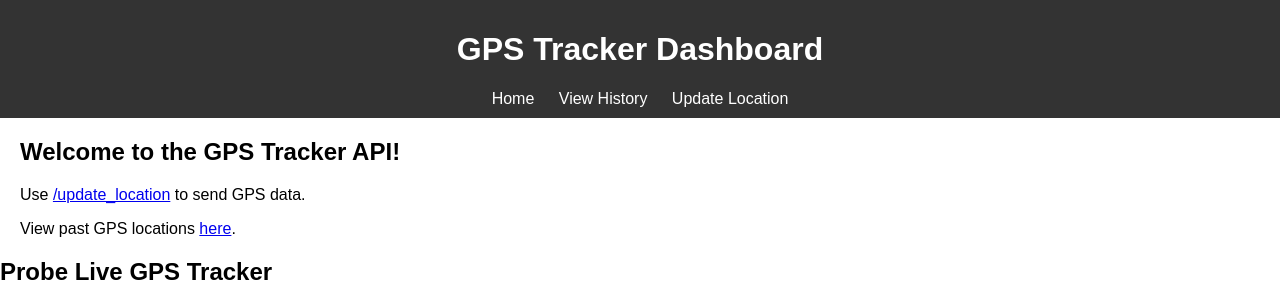
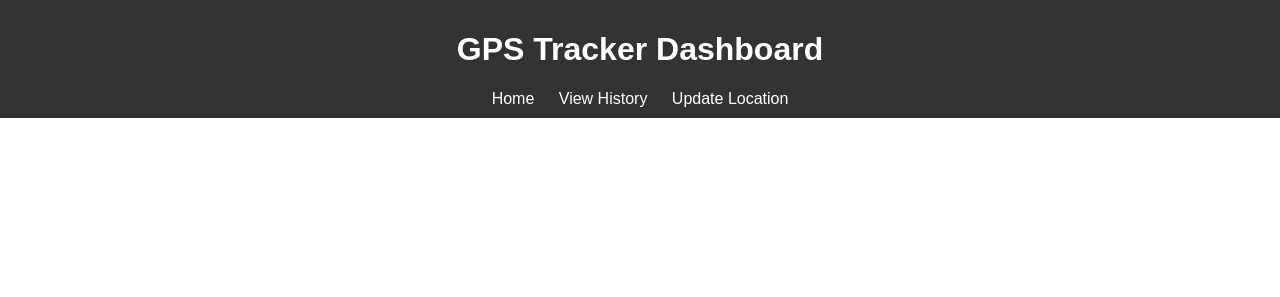
Before and after one commit to Henog123/buoy, a Flask app: page / in a window 1280 px wide. Shown: the top 297 px of the page. After the commit the page ends 118 px from the top, so only its background shows below. Run offline with Flask 3, Linux system fonts and the light colour scheme; some libraries are stand-ins or nearby versions.

Commit message:
Update index.html

```diff
--- a/templates/index.html
+++ b/templates/index.html
@@ -7,7 +7,11 @@
     <link rel="stylesheet" href="https://unpkg.com/leaflet@1.7.1/dist/leaflet.css" />
     <script src="https://unpkg.com/leaflet@1.7.1/dist/leaflet.js"></script>
     <style>
-        #map { height: 500px; width: 100%; }
+        #map {
+            margin: 20px;
+            height: 500px;
+            width: 100%;
+        }
         body {
             font-family: Arial, sans-serif;
             margin: 0;
@@ -45,13 +49,6 @@
         </div>
     </div>
 
-    <div class="container">
-        <h2>Welcome to the GPS Tracker API!</h2>
-        <p>Use <a href="/update_location">/update_location</a> to send GPS data.</p>
-        <p>View past GPS locations <a href="/history">here</a>.</p>
-    </div>
-    <h2>Probe Live GPS Tracker</h2>
-    <div id="map"></div>
 
     <script>
         let map = L.map('map').setView([0, 0], 2);  // Default center
```
